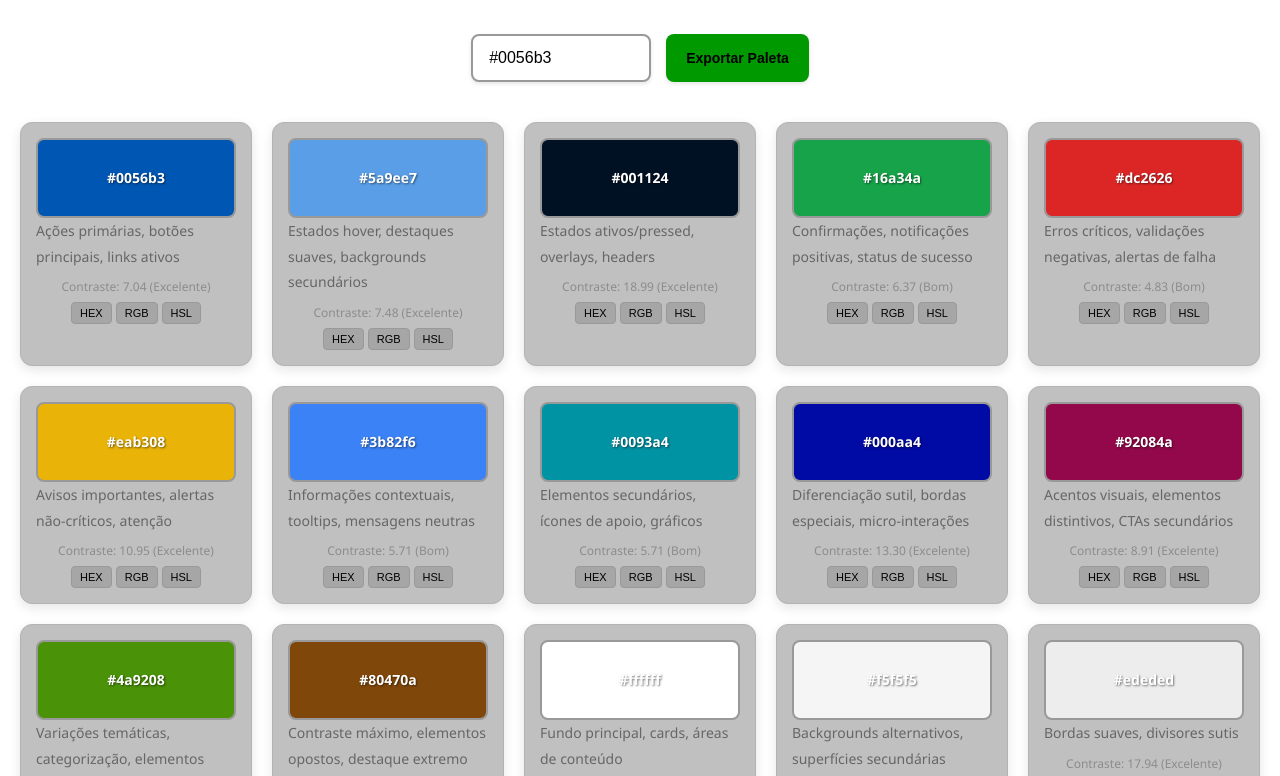
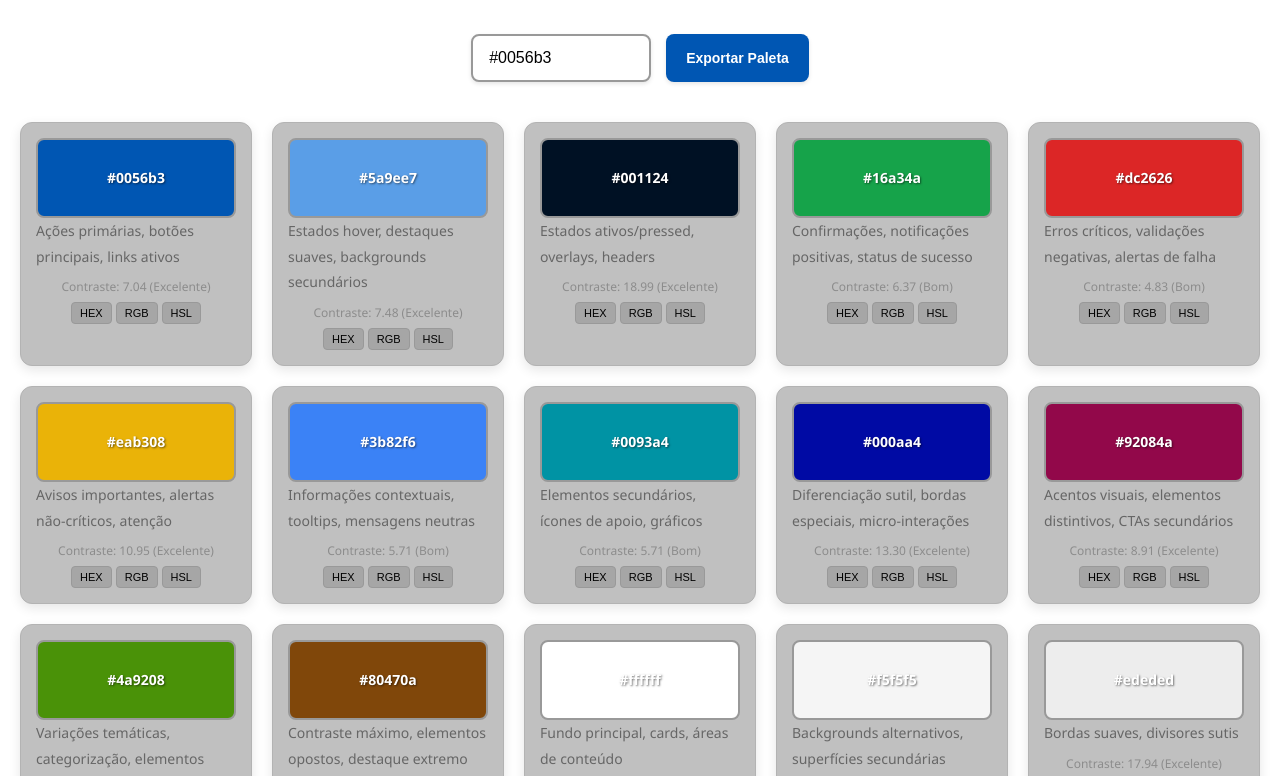
Before and after one commit to thiago95macedo/paleta_cores, a plain HTML site: page index.html in a window 1280 px wide. Shown: the part 246-1022 px from the top of the page. Drawn offline with Linux system fonts and the light colour scheme.

Commit message:
Ajusta cor do botão Exportar para usar paleta principal com texto branco

```diff
--- a/css/styles.css
+++ b/css/styles.css
@@ -62,8 +62,8 @@ body {
 
 /* Botão Exportar */
 .export-btn {
-  background-color: #009a00; /* Sucesso */
-  color: #000000; /* Texto ideal para fundo verde */
+  background-color: #0056b3; /* Ações primárias, botões principais */
+  color: #ffffff; /* Texto branco para máximo contraste */
   border: none;
   padding: 12px 20px;
   border-radius: 8px;
@@ -77,15 +77,15 @@ body {
 }
 
 .export-btn:hover {
-  background-color: #4a9a00; /* Contraste - verde mais claro */
-  color: #000000;
+  background-color: #5a9ee7; /* Estados hover, destaques suaves */
+  color: #ffffff; /* Mantém texto branco */
   transform: translateY(-1px);
   box-shadow: 0 4px 8px rgba(0, 0, 0, 0.15);
 }
 
 .export-btn:active {
-  background-color: #006600; /* Verde mais escuro para ativo */
-  color: #ffffff;
+  background-color: #001124; /* Estados ativos/pressed */
+  color: #ffffff; /* Mantém texto branco */
   transform: translateY(0);
 }
 
```
